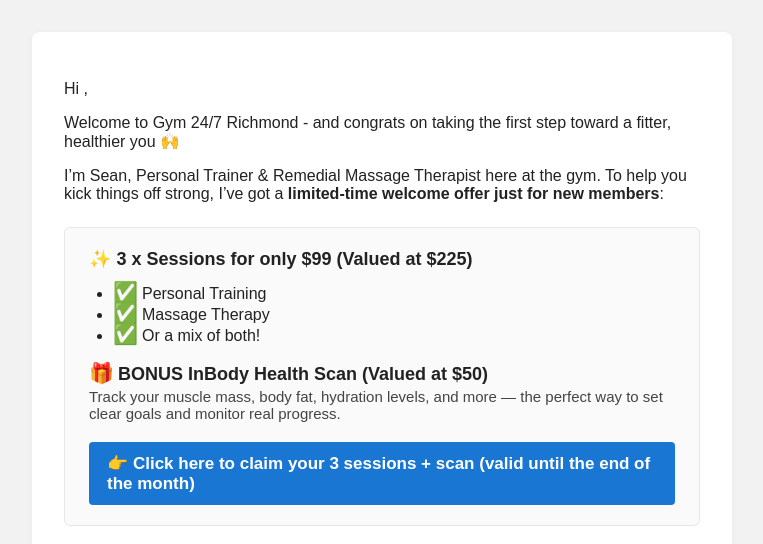
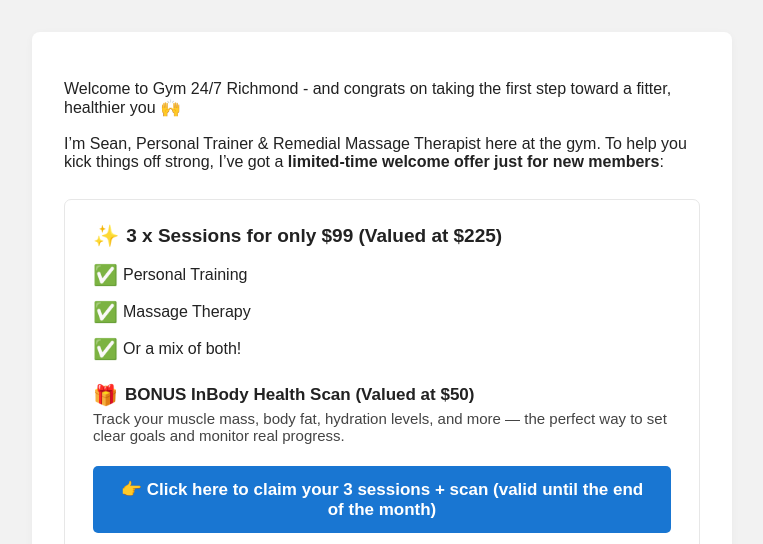
Before and after one commit to matte-polish/47society, a plain HTML site: page index.html in a window 1280 px wide. Shown: the top 544 px of the page, without its empty margins (258-1021 px from the left). Drawn offline with Linux system fonts and the light colour scheme; grey boxes are pictures that could not be loaded.

Commit message:
Update index.html

```diff
--- a/index.html
+++ b/index.html
@@ -13,18 +13,40 @@
       .section { padding:32px 32px 0 32px; }
       .section:last-child { padding-bottom: 32px; }
       .offer-box {
-        border:1px solid #e7e7e7; border-radius:6px; background: #fafafa;
-        padding: 20px 24px; margin: 24px 0;
+        border:1px solid #e7e7e7; border-radius:7px; background: #fff;
+        padding: 24px 28px; margin: 28px 0;
       }
-      .offer-box strong { font-size:18px; }
-      .check { font-size:20px; line-height:1; margin-right:4px; }
-      .bonus { font-size:18px; margin-top:16px; }
-      .bonus-icon { font-size:20px; margin-right:4px; }
+      .offer-title {
+        font-size:19px;
+        font-weight: bold;
+        margin-bottom: 10px;
+        display: flex;
+        align-items: center;
+      }
+      .offer-title .emoji { font-size: 21px; margin-right:7px; }
+      .features {
+        margin: 10px 0 0 0; padding:0; font-size:16px; list-style: none;
+      }
+      .features li {
+        margin-bottom: 3px;
+        line-height: 1.7;
+        display: flex;
+        align-items: center;
+      }
+      .features .check { font-size: 20px; margin-right:5px; }
+      .bonus {
+        font-size:17px; font-weight: bold; margin-top: 17px; display: flex; align-items: center;
+      }
+      .bonus .bonus-icon { font-size:20px; margin-right:7px; }
+      .bonus-detail { font-size:15px; color:#444; margin:3px 0 0 0; }
       .claim-link {
-        display:inline-block; background:#1976d2; color:#fff !important; text-decoration:none; font-weight:bold;
-        padding:11px 18px; border-radius:4px; margin: 20px 0 0 0; font-size:17px;
+        display:block; background:#1976d2; color:#fff !important; text-decoration:none; font-weight:bold;
+        padding:13px 18px; border-radius:5px; margin: 22px 0 0 0; font-size:17px; text-align: center;
+        transition: background 0.2s;
       }
-      .flyer-img, .signature-img { max-width:400px; width:100%; border-radius:8px; }
+      .claim-link:hover { background: #155db2; }
+      .flyer-img { max-width:400px; width:100%; border-radius:8px; display:block; margin:0 auto; }
+      .signature-img { max-width:370px; width:100%; border-radius:8px; display:block; margin:18px 0 0 0; }
       .footer-link { color:#1976d2; text-decoration:none; }
       @media (max-width: 600px) {
         .section { padding: 18px 4vw 0 4vw; }
@@ -36,25 +58,29 @@
     <div class="container">
       <!-- Section 1 -->
       <div class="section">
-        <p>Hi ,</p>
         <p>
-          Welcome to Gym 24/7 Richmond - and congrats on taking the first step toward a fitter, healthier you 🙌
+          Welcome to Gym 24/7 Richmond - and congrats on taking the first step toward a fitter, healthier you
+          <span style="font-size:17px; vertical-align:middle;" aria-label="raising hands" role="img">🙌</span>
         </p>
         <p>
           I’m Sean, Personal Trainer &amp; Remedial Massage Therapist here at the gym. To help you kick things off strong, I’ve got a <b>limited-time welcome offer just for new members</b>:
         </p>
         <div class="offer-box">
-          <strong>✨ 3 x Sessions for only $99 (Valued at $225)</strong>
-          <ul style="margin:12px 0 0 24px; padding:0; font-size:16px;">
-            <li><span class="check">✅</span>Personal Training</li>
-            <li><span class="check">✅</span>Massage Therapy</li>
-            <li><span class="check">✅</span>Or a mix of both!</li>
+          <div class="offer-title">
+            <span class="emoji" aria-label="sparkles" role="img">✨</span>
+            3 x Sessions for only $99 (Valued at $225)
+          </div>
+          <ul class="features">
+            <li><span class="check" aria-label="check mark" role="img">✅</span>Personal Training</li>
+            <li><span class="check" aria-label="check mark" role="img">✅</span>Massage Therapy</li>
+            <li><span class="check" aria-label="check mark" role="img">✅</span>Or a mix of both!</li>
           </ul>
           <div class="bonus">
-            <span class="bonus-icon">🎁</span><b>BONUS InBody Health Scan (Valued at $50)</b>
-            <div style="font-size:15px; color:#444; margin-top:3px;">
-              Track your muscle mass, body fat, hydration levels, and more — the perfect way to set clear goals and monitor real progress.
-            </div>
+            <span class="bonus-icon" aria-label="gift" role="img">🎁</span>
+            BONUS InBody Health Scan (Valued at $50)
+          </div>
+          <div class="bonus-detail">
+            Track your muscle mass, body fat, hydration levels, and more — the perfect way to set clear goals and monitor real progress.
           </div>
           <a class="claim-link" href="https://book.squareup.com/appointments/aepqrhoz4e2l7z/location/LR6PAXH0YHKXD/services">
             👉 Click here to claim your 3 sessions + scan (valid until the end of the month)
@@ -72,9 +98,6 @@
           <a class="footer-link" href="https://instagram.com/seanmurraycamp">@seanmurraycamp</a> 💬
         </p>
         <p>See you in the gym!</p>
-      </div>
-      <!-- Section 3: Signature Block -->
-      <div class="section" style="padding-top:0;">
         <p>Thank you,</p>
         <img class="signature-img" src="https://matte-polish.github.io/47society-welcome-email/assets/img/image9.png" alt="Sean Murray-Camp Signature Card">
       </div>
```
